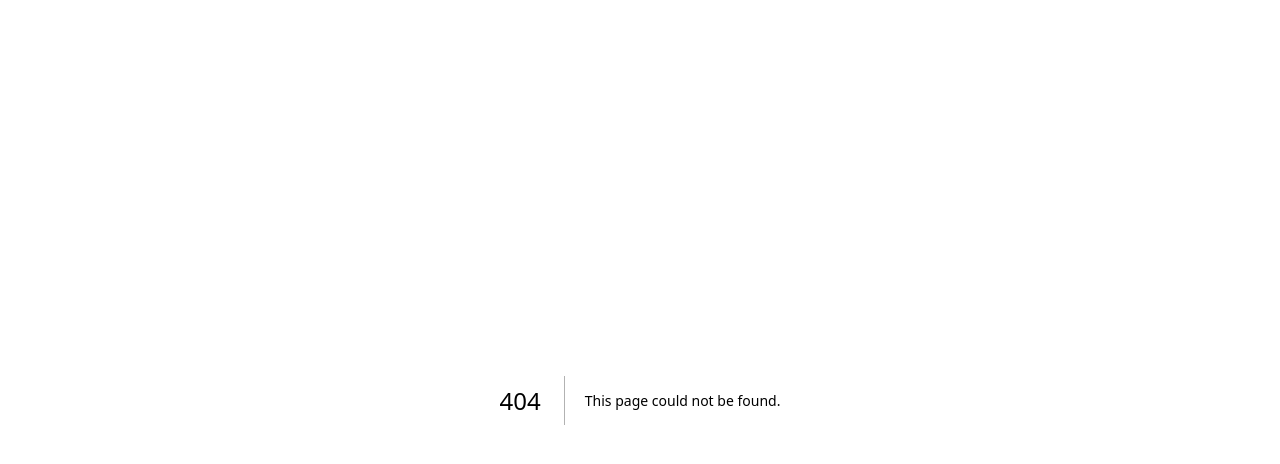
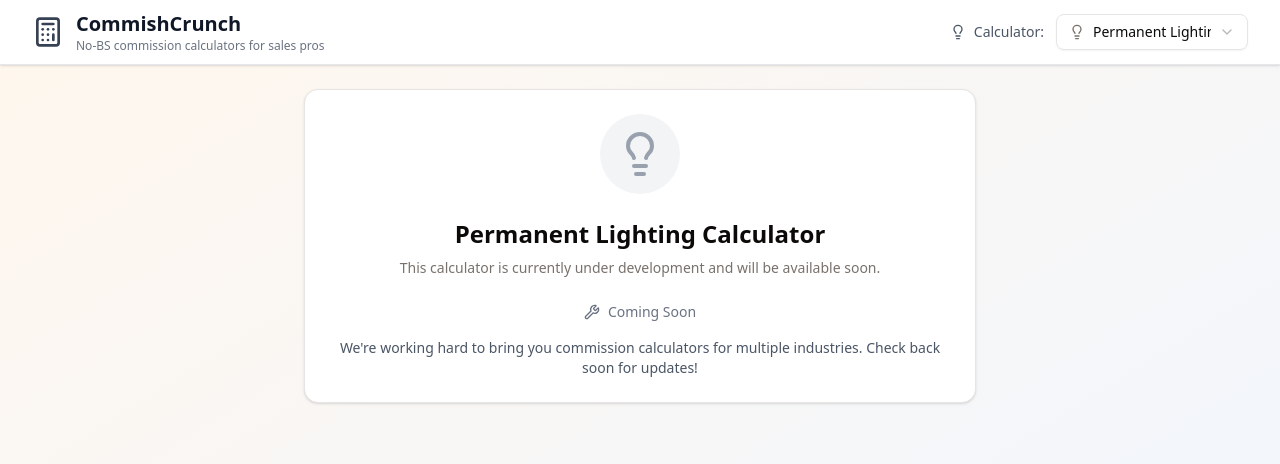
Before and after one commit to jordanboyce/commish-crunch, a Next.js app: page /lighting in a window 1280 px wide. Before the commit this address had no page. Shown: the top 464 px of the page. Built offline with nearby package versions, Linux system fonts and the light colour scheme.

Commit message:
fix routing

```diff
--- a/app/layout.tsx
+++ b/app/layout.tsx
@@ -31,6 +31,8 @@ export const metadata: Metadata = {
   },
 };
 
+import Navbar from "@/components/navbar";
+
 export default function RootLayout({
   children,
 }: Readonly<{
@@ -41,7 +43,12 @@ export default function RootLayout({
       <body
         className={`${geistSans.variable} ${geistMono.variable} antialiased`}
       >
-        {children}
+        <div className="min-h-screen bg-gradient-to-br from-orange-50 to-blue-50">
+          <Navbar />
+          <div className="container mx-auto px-4 py-6">
+            {children}
+          </div>
+        </div>
       </body>
     </html>
   );
--- /dev/null
+++ b/app/lighting/page.tsx
@@ -0,0 +1,32 @@
+import { Card, CardContent, CardDescription, CardHeader, CardTitle } from '@/components/ui/card';
+import { Lightbulb, Wrench } from 'lucide-react';
+
+export default function LightingPage() {
+  return (
+    <div className="max-w-2xl mx-auto">
+      <Card className="text-center">
+        <CardHeader>
+          <div className="flex justify-center mb-4">
+            <div className="p-4 bg-gray-100 rounded-full">
+              <Lightbulb className="h-12 w-12 text-gray-400" />
+            </div>
+          </div>
+          <CardTitle className="text-2xl">Permanent Lighting Calculator</CardTitle>
+          <CardDescription>
+            This calculator is currently under development and will be available soon.
+          </CardDescription>
+        </CardHeader>
+        <CardContent>
+          <div className="flex items-center justify-center gap-2 text-sm text-gray-500">
+            <Wrench className="h-4 w-4" />
+            Coming Soon
+          </div>
+          <p className="mt-4 text-sm text-gray-600">
+            We're working hard to bring you commission calculators for multiple industries.
+            Check back soon for updates!
+          </p>
+        </CardContent>
+      </Card>
+    </div>
+  );
+}
--- a/app/page.tsx
+++ b/app/page.tsx
@@ -1,5 +1,5 @@
-import AppLayout from "@/components/app-layout";
+import HomePage from "@/components/home-page";
 
 export default function Home() {
-  return <AppLayout />;
+  return <HomePage />;
 }
--- /dev/null
+++ b/app/pest/page.tsx
@@ -0,0 +1,32 @@
+import { Card, CardContent, CardDescription, CardHeader, CardTitle } from '@/components/ui/card';
+import { Bug, Wrench } from 'lucide-react';
+
+export default function PestPage() {
+  return (
+    <div className="max-w-2xl mx-auto">
+      <Card className="text-center">
+        <CardHeader>
+          <div className="flex justify-center mb-4">
+            <div className="p-4 bg-gray-100 rounded-full">
+              <Bug className="h-12 w-12 text-gray-400" />
+            </div>
+          </div>
+          <CardTitle className="text-2xl">Pest Control Calculator</CardTitle>
+          <CardDescription>
+            This calculator is currently under development and will be available soon.
+          </CardDescription>
+        </CardHeader>
+        <CardContent>
+          <div className="flex items-center justify-center gap-2 text-sm text-gray-500">
+            <Wrench className="h-4 w-4" />
+            Coming Soon
+          </div>
+          <p className="mt-4 text-sm text-gray-600">
+            We're working hard to bring you commission calculators for multiple industries.
+            Check back soon for updates!
+          </p>
+        </CardContent>
+      </Card>
+    </div>
+  );
+}
--- /dev/null
+++ b/app/solar/page.tsx
@@ -0,0 +1,5 @@
+import SimpleSolarCalculator from "@/components/simple-solar-calculator";
+
+export default function SolarPage() {
+  return <SimpleSolarCalculator />;
+}
--- a/components/home-page.tsx
+++ b/components/home-page.tsx
@@ -1,5 +1,6 @@
 'use client';
 
+import { useRouter } from 'next/navigation';
 import { Button } from '@/components/ui/button';
 import { Card, CardContent, CardDescription, CardHeader, CardTitle } from '@/components/ui/card';
 import { Badge } from '@/components/ui/badge';
@@ -14,11 +15,8 @@ import {
   Clock
 } from 'lucide-react';
 
-interface HomePageProps {
-  onCalculatorSelect: (calculator: string) => void;
-}
-
-export default function HomePage({ onCalculatorSelect }: HomePageProps) {
+export default function HomePage() {
+  const router = useRouter();
   const calculators = [
     {
       id: 'solar',
@@ -93,7 +91,7 @@ export default function HomePage({ onCalculatorSelect }: HomePageProps) {
                 ? 'hover:shadow-lg hover:scale-105 cursor-pointer border-2 hover:border-gray-300'
                 : 'opacity-60'
                 }`}
-              onClick={() => calc.available && onCalculatorSelect(calc.id)}
+              onClick={() => calc.available && router.push(`/${calc.id}`)}
             >
               <CardHeader>
                 <div className="flex items-center justify-between">
@@ -123,7 +121,7 @@ export default function HomePage({ onCalculatorSelect }: HomePageProps) {
                   disabled={!calc.available}
                   onClick={(e) => {
                     e.stopPropagation();
-                    calc.available && onCalculatorSelect(calc.id);
+                    calc.available && router.push(`/${calc.id}`);
                   }}
                 >
                   {calc.available ? 'Launch Calculator' : 'Coming Soon'}
--- a/components/navbar.tsx
+++ b/components/navbar.tsx
@@ -1,5 +1,6 @@
 'use client';
 
+import { usePathname, useRouter } from 'next/navigation';
 import { Button } from '@/components/ui/button';
 import { Badge } from '@/components/ui/badge';
 import { Select, SelectContent, SelectItem, SelectTrigger, SelectValue } from '@/components/ui/select';
@@ -11,13 +12,9 @@ import {
   ChevronDown
 } from 'lucide-react';
 
-interface NavbarProps {
-  currentCalculator?: string;
-  onCalculatorChange?: (calculator: string) => void;
-  onHomeClick?: () => void;
-}
-
-export default function Navbar({ currentCalculator = 'solar', onCalculatorChange, onHomeClick }: NavbarProps) {
+export default function Navbar() {
+  const pathname = usePathname();
+  const router = useRouter();
   const calculators = [
     {
       id: 'solar',
@@ -42,14 +39,27 @@ export default function Navbar({ currentCalculator = 'solar', onCalculatorChange
     }
   ];
 
+  // Determine current calculator from pathname
+  const getCurrentCalculator = () => {
+    if (pathname === '/solar') return 'solar';
+    if (pathname === '/lighting') return 'lighting';
+    if (pathname === '/pest') return 'pest';
+    return 'home';
+  };
+
+  const currentCalculator = getCurrentCalculator();
   const currentCalc = calculators.find(calc => calc.id === currentCalculator);
   const CurrentIcon = currentCalc?.icon || Calculator;
 
   const handleCalculatorChange = (calculatorId: string) => {
     const calc = calculators.find(c => c.id === calculatorId);
-    if (calc?.available && onCalculatorChange) {
-      onCalculatorChange(calculatorId);
+    if (calc?.available) {
+      router.push(`/${calculatorId}`);
     }
+  };
+
+  const handleHomeClick = () => {
+    router.push('/');
   };
 
   return (
@@ -59,7 +69,7 @@ export default function Navbar({ currentCalculator = 'solar', onCalculatorChange
           {/* Logo/Brand */}
           <div
             className="flex items-center gap-3 cursor-pointer hover:opacity-80 transition-opacity"
-            onClick={onHomeClick}
+            onClick={handleHomeClick}
           >
             <Calculator className="h-8 w-8 text-gray-700" />
             <div>
@@ -74,7 +84,7 @@ export default function Navbar({ currentCalculator = 'solar', onCalculatorChange
               <CurrentIcon className="h-4 w-4" />
               <span className="hidden sm:inline">Calculator:</span>
             </div>
-            <Select value={currentCalculator} onValueChange={handleCalculatorChange}>
+            <Select value={currentCalculator === 'home' ? 'solar' : currentCalculator} onValueChange={handleCalculatorChange}>
               <SelectTrigger className="w-48">
                 <SelectValue />
               </SelectTrigger>
```
